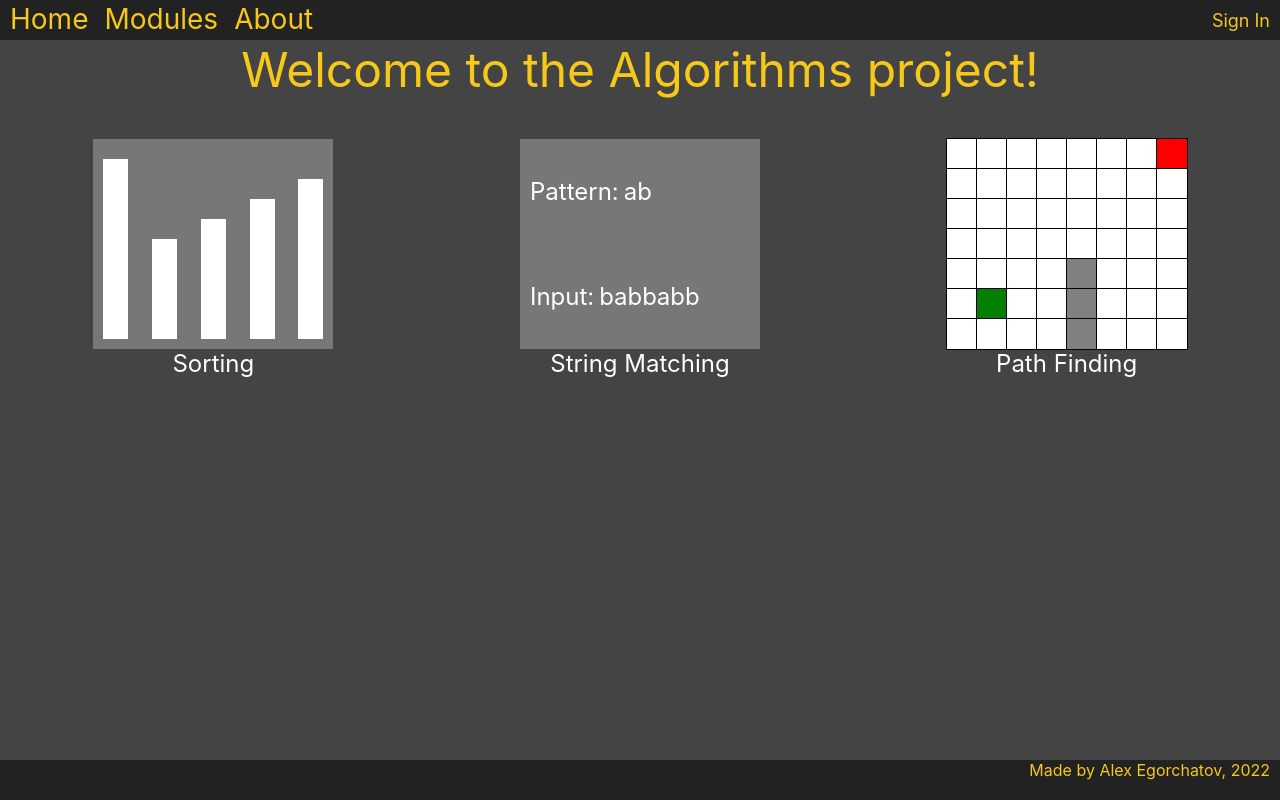
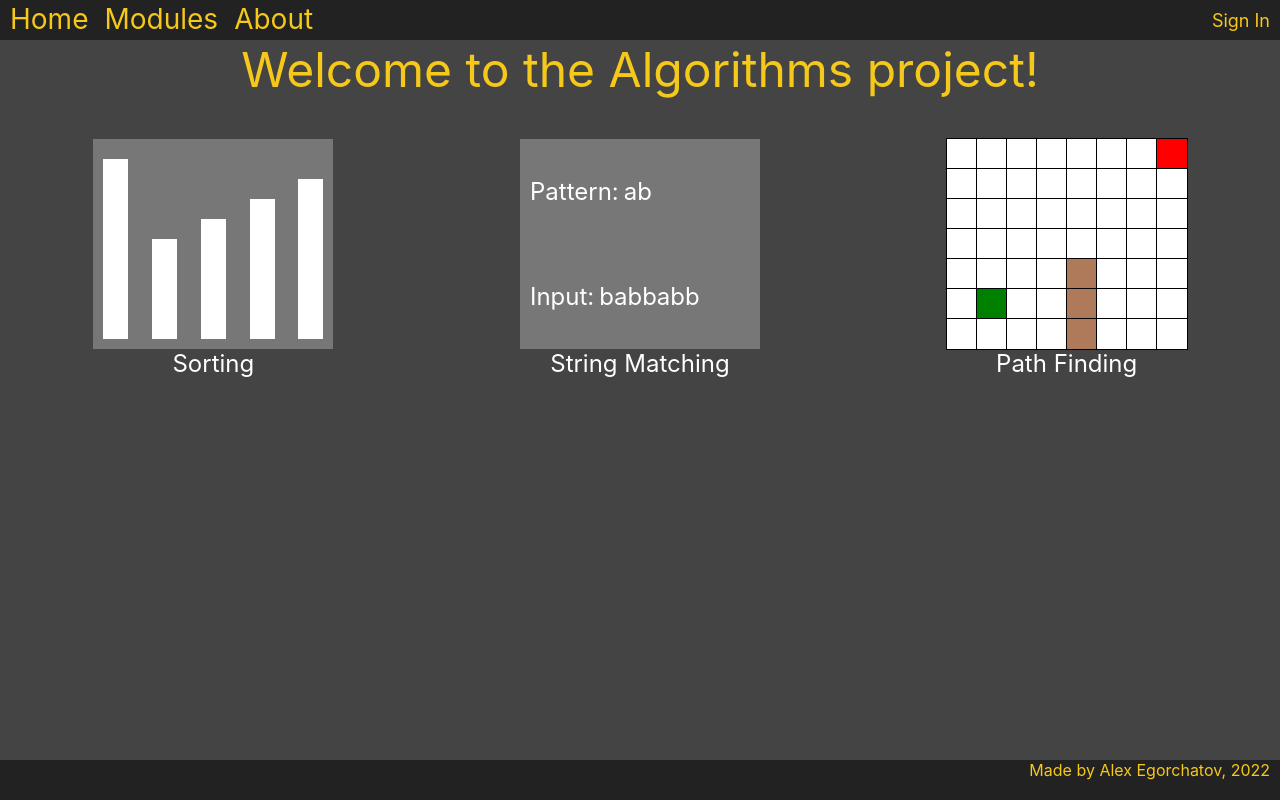
Before and after one commit to AlexEgorchatov/Algorithms, a React (Create React App) app in the folder frontend/: page / in a window 1280 px wide. Built offline with nearby package versions, Linux system fonts and the light colour scheme.

Commit message:
Updated path finding module preview colors

```diff
--- a/frontend/src/Components/Module Previews/PathFindingModulePreview.tsx
+++ b/frontend/src/Components/Module Previews/PathFindingModulePreview.tsx
@@ -8,6 +8,7 @@ import { AppState } from '../../Store/Store';
 import { useDispatch } from 'react-redux';
 import { PathFindingCellStateEnum } from '../../Resources/Enumerations';
 import { IModulePreviewTitle } from '../../Core/Interfaces/IModuleTitle';
+import { completionColor } from '../../Resources/Colors';
 
 interface Props {
   state: PathFindingCellStateEnum;
@@ -21,10 +22,10 @@ const GridCell = ({ state = PathFindingCellStateEnum.Unselected }: Props) => {
   const setBackground = () => {
     switch (state) {
       case PathFindingCellStateEnum.Unselected:
-        return 'background-color: #ffffff';
+        return 'background-color: white';
 
       case PathFindingCellStateEnum.Checked:
-        return 'background-color: #1100ff';
+        return `background-color: ${completionColor}`;
 
       case PathFindingCellStateEnum.Source:
         return 'background-color: green';
@@ -33,7 +34,7 @@ const GridCell = ({ state = PathFindingCellStateEnum.Unselected }: Props) => {
         return 'background-color: red';
 
       case PathFindingCellStateEnum.Wall:
-        return 'background-color: gray';
+        return 'background-color: #ae7a59';
     }
   };
 
@@ -81,7 +82,11 @@ export const PathFindingModulePreview = ({ title }: IModulePreviewTitle) => {
         gridCopy = [...gridCopy];
         await new Promise((resolve) => awaitCancellation(resolve, stepTime));
 
-        if (columnSource + 1 >= columnNumber || pathFindingState.grid[rowSource * 8 + columnSource + 1] === PathFindingCellStateEnum.Wall) break;
+        if (
+          columnSource + 1 >= columnNumber ||
+          pathFindingState.grid[rowSource * 8 + columnSource + 1] === PathFindingCellStateEnum.Wall
+        )
+          break;
         else columnSource++;
       }
 
```
